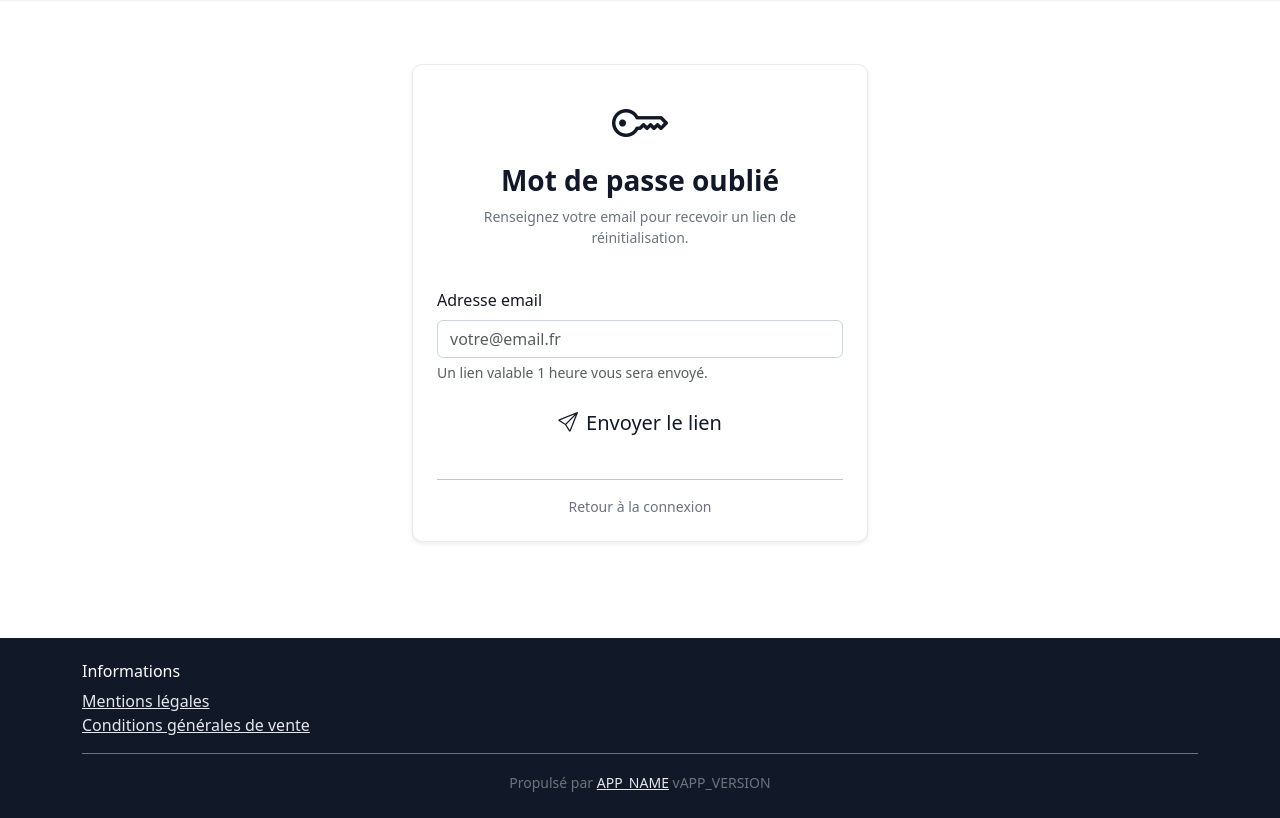
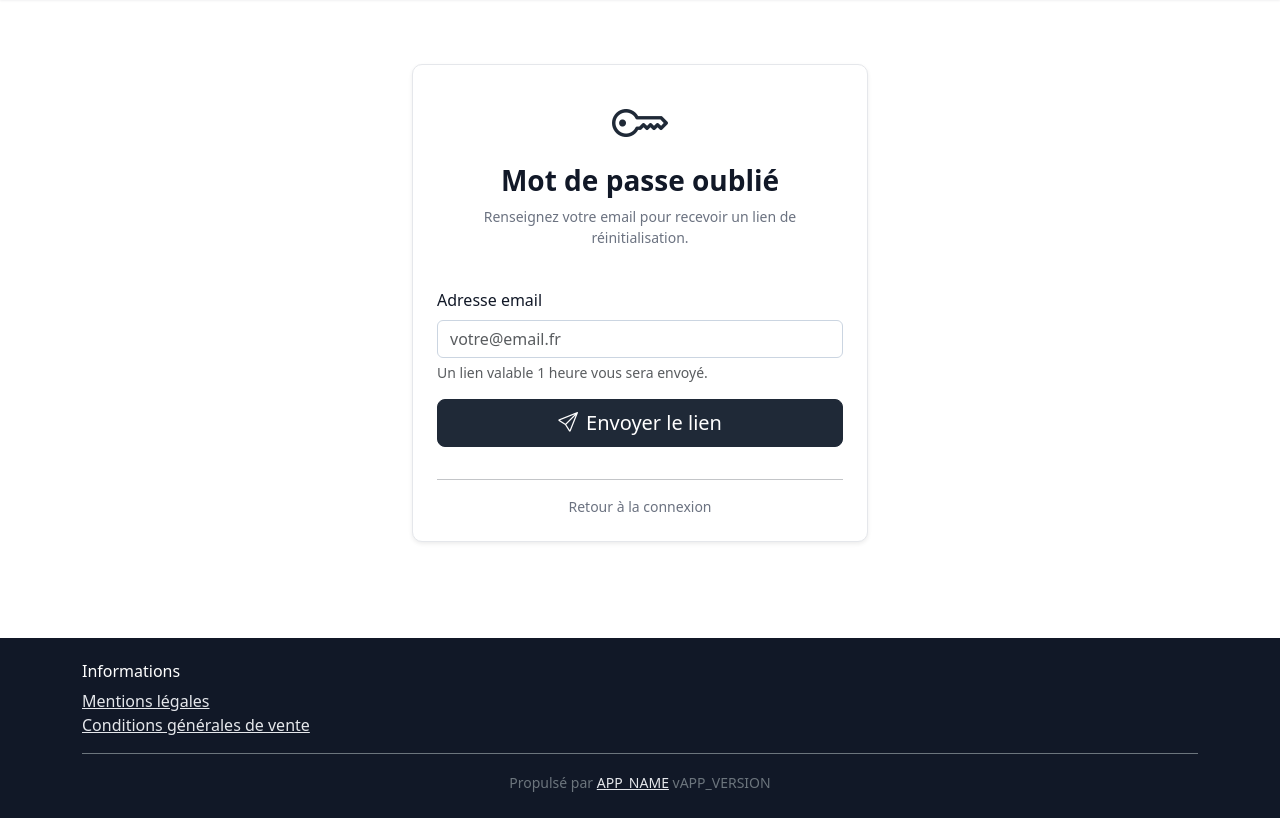
Before and after one commit to AmineAKIK/vite-gourmand-ecf, a PHP site: template src/Views/pages/auth/forgot.php in a window 1280 px wide. Shown: the part 89-907 px from the top of the page. Run offline with PHP 8.4, Linux system fonts and the light colour scheme; the template is opened without the code that fills it, so the values that code supplies are empty; some libraries are stand-ins or nearby versions.

Commit message:
Phase 3: semantic password recovery presentation

```diff
--- a/src/Views/pages/auth/forgot.php
+++ b/src/Views/pages/auth/forgot.php
@@ -1,48 +1,20 @@
-<?php
-// src/views/pages/auth/forgot.php
-$pageTitle = buildPageTitle('Mot de passe oublié');
-?>
+<?php $pageTitle = buildPageTitle('Mot de passe oublié'); ?>
 <div class="container py-5" style="max-width:480px">
-    <div class="card shadow-sm p-4" style="border:1px solid rgba(0,0,0,.08);">
+    <div class="card shadow-sm p-4">
         <div class="text-center mb-4">
-            <i class="bi bi-key display-4 text-vg"></i>
+            <i class="bi bi-key display-4 text-brand"></i>
             <h1 class="h3 fw-bold mt-2">Mot de passe oublié</h1>
             <p class="text-muted small">Renseignez votre email pour recevoir un lien de réinitialisation.</p>
         </div>
-
         <form method="POST" action="/mot-de-passe-oublie" novalidate>
             <?= csrfField() ?>
-
             <div class="mb-3">
                 <label for="email" class="form-label">Adresse email</label>
-                <input
-                    type="email"
-                    class="form-control"
-                    id="email"
-                    name="email"
-                    required
-                    autocomplete="email"
-                    aria-required="true"
-                    aria-describedby="email-aide"
-                    placeholder="votre@email.fr"
-                >
-                <div id="email-aide" class="form-text">
-                    Un lien valable 1 heure vous sera envoyé.
-                </div>
+                <input type="email" class="form-control" id="email" name="email" required autocomplete="email" aria-required="true" aria-describedby="email-aide" placeholder="votre@email.fr">
+                <div id="email-aide" class="form-text">Un lien valable 1 heure vous sera envoyé.</div>
             </div>
-
-            <div class="d-grid mb-3">
-                <button type="submit" class="btn btn-vg btn-lg" aria-label="Envoyer le lien de réinitialisation">
-                    <i class="bi bi-send me-2"></i>Envoyer le lien
-                </button>
-            </div>
+            <div class="d-grid mb-3"><button type="submit" class="btn btn-brand btn-lg" aria-label="Envoyer le lien de réinitialisation"><i class="bi bi-send me-2"></i>Envoyer le lien</button></div>
         </form>
-
-        <hr>
-        <p class="text-center small mb-0">
-            <a href="/connexion" class="text-muted text-decoration-none">
-                Retour à la connexion
-            </a>
-        </p>
+        <hr><p class="text-center small mb-0"><a href="/connexion" class="text-muted text-decoration-none">Retour à la connexion</a></p>
     </div>
 </div>
```
